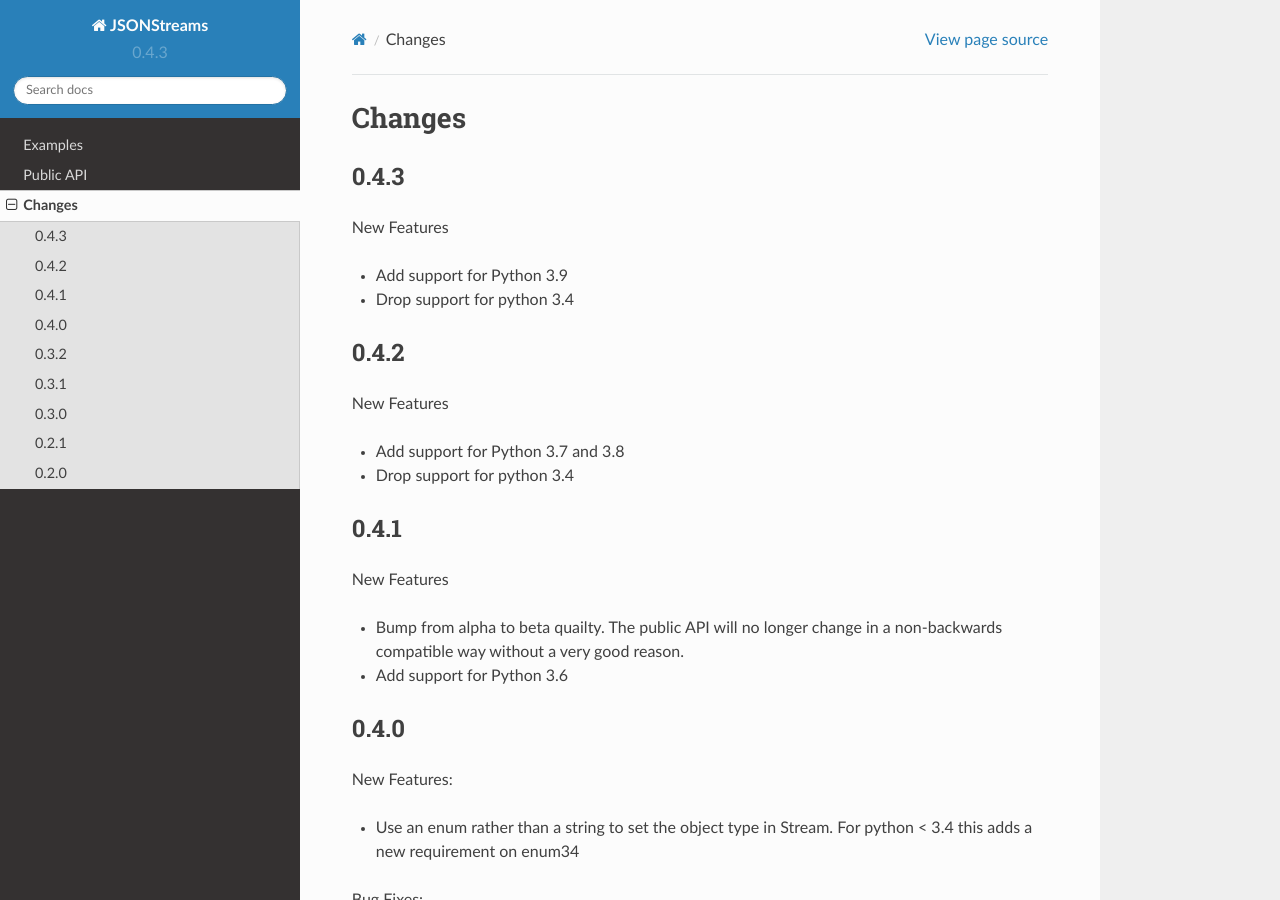
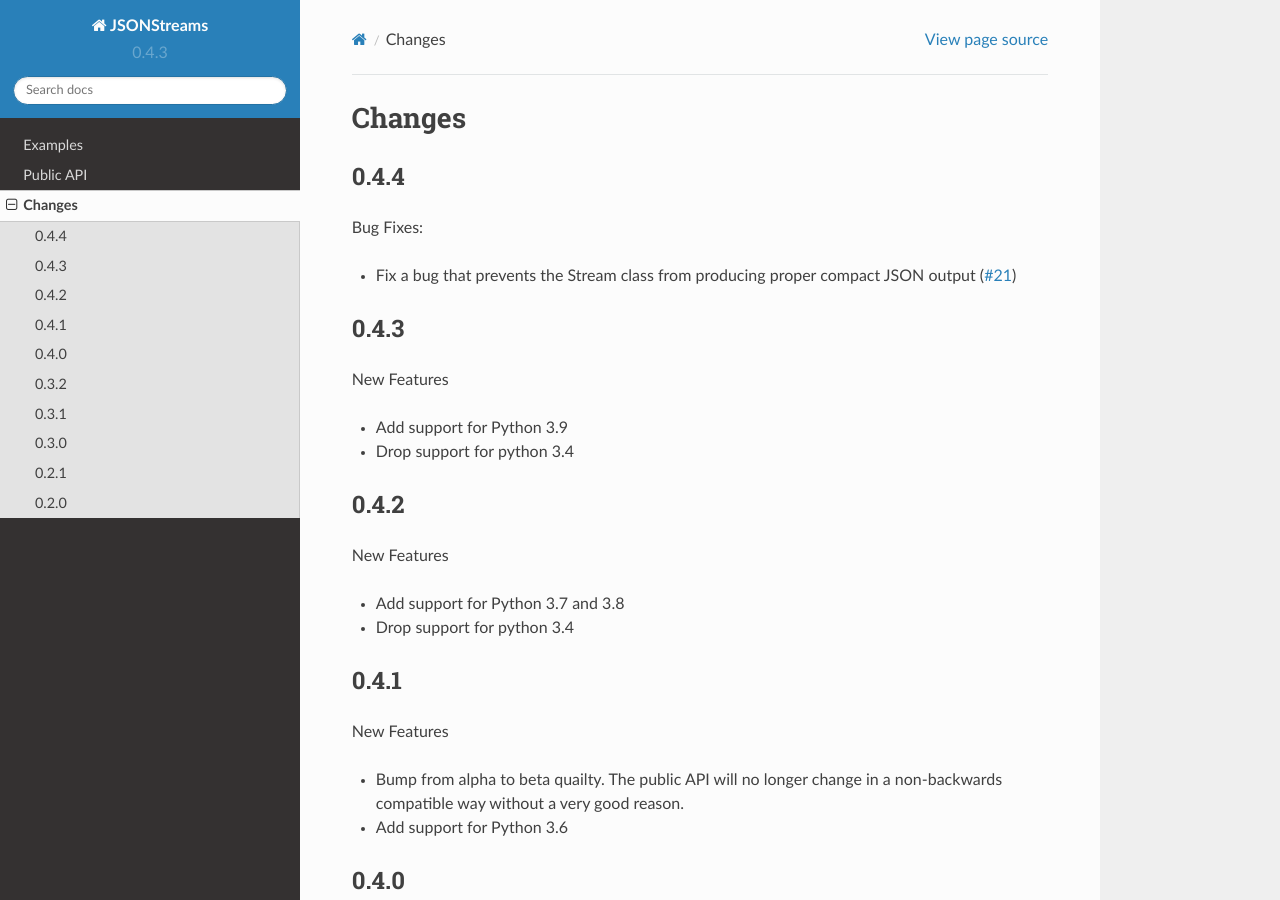
Before and after one commit to dcbaker/jsonstreams, a Sphinx documentation site: the page built from docs/source/changes.rst, in a window 1280 px wide and 900 px high. Built offline with Sphinx 7.4.7 and the Read the Docs theme 2.0.0, drawn with Linux system fonts in a browser that asks for light colours.

Commit message:
Update changelog
Signed-off-by: Jono Yang <jyang@nexb.com>

```diff
--- a/docs/source/changes.rst
+++ b/docs/source/changes.rst
@@ -1,5 +1,13 @@
 Changes
 =======
+
+0.4.4
+------
+
+Bug Fixes:
+
+- Fix a bug that prevents the Stream class from producing proper compact JSON output
+  (`#21 <https://github.com/dcbaker/jsonstreams/issues/21>`_)
 
 0.4.3
 ------
```
